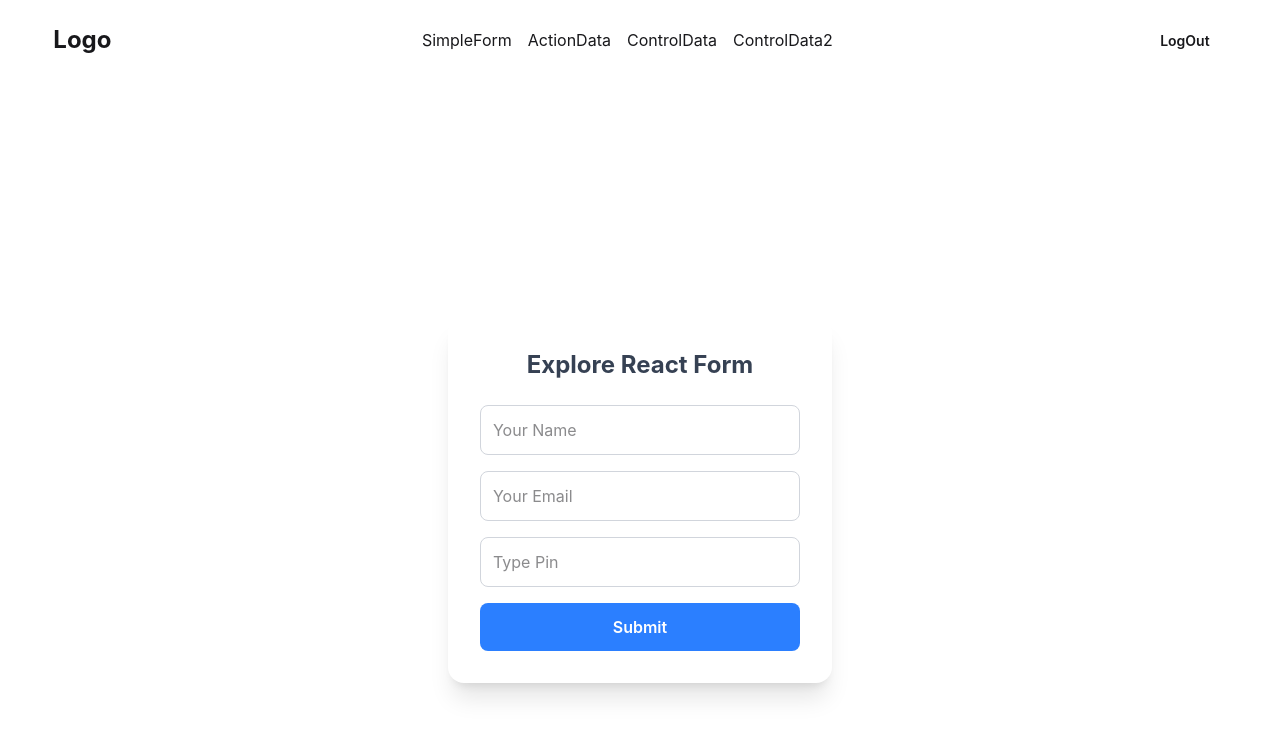
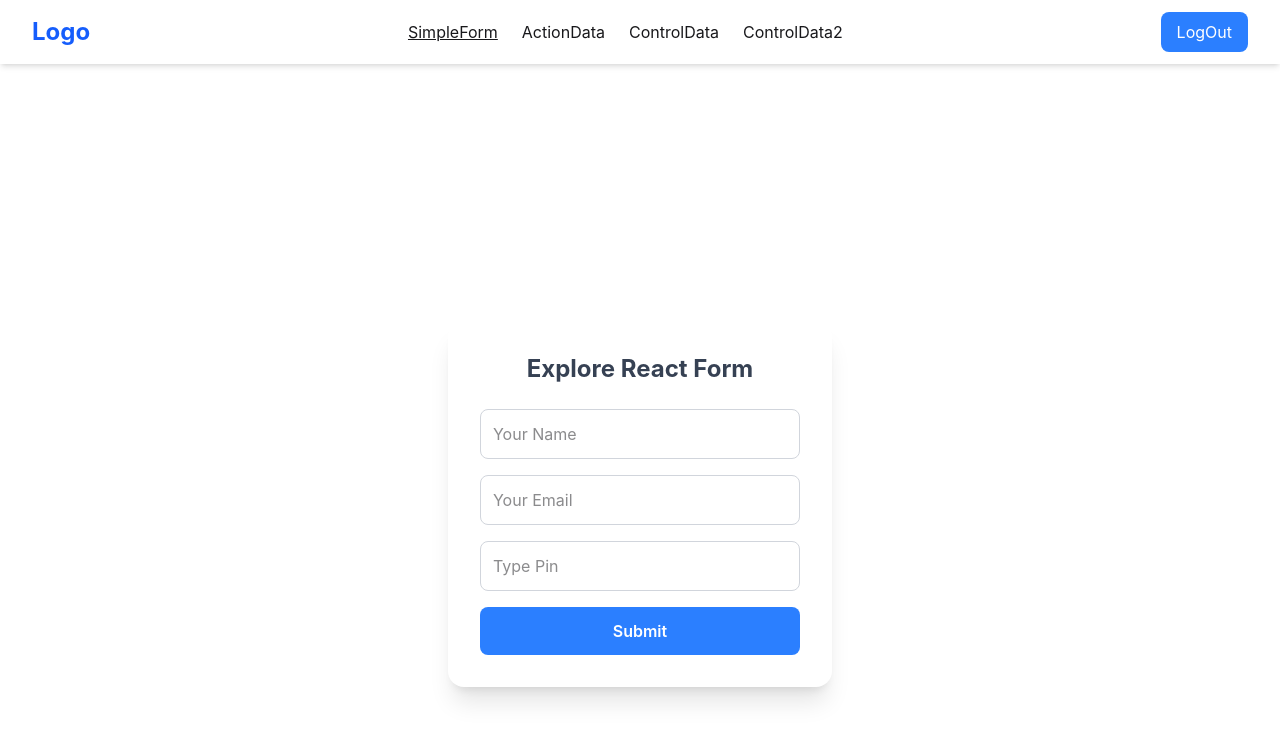
Before and after one commit to asik247/simple-react-form, a React (Vite) app: page / in a window 1280 px wide. Shown: the top 740 px of the page. Built offline with nearby package versions, Linux system fonts and the light colour scheme.

Commit message:
nav code update

```diff
--- a/src/Components/NavBar/NavBar.jsx
+++ b/src/Components/NavBar/NavBar.jsx
@@ -1,25 +1,62 @@
-import React from 'react';
-import { NavLink } from 'react-router';
+import React, { useState } from 'react';
+import { NavLink } from 'react-router'; // as you requested
 
 const NavBar = () => {
+    const [isOpen, setIsOpen] = useState(false);
+
     return (
-        <div className='flex justify-between items-center w-11/12 mx-auto mt-5'>
-            <div className='font-bold text-2xl'>
-                <h1>Logo</h1>
+        <nav className="bg-white shadow-md">
+            <div className="max-w-7xl mx-auto px-4 sm:px-6 lg:px-8">
+                <div className="flex justify-between h-16 items-center">
+
+                    {/* Logo */}
+                    <div className="flex-shrink-0 font-bold text-2xl text-blue-600">
+                        Logo
+                    </div>
+
+                    {/* Desktop Menu */}
+                    <div className="hidden md:flex space-x-6">
+                        <NavLink to="/">SimpleForm</NavLink>
+                        <NavLink to="/action">ActionData</NavLink>
+                        <NavLink to="/controlData">ControlData</NavLink>
+                        <NavLink to="/controlData2">ControlData2</NavLink>
+                    </div>
+
+                    {/* LogOut Button */}
+                    <div className="hidden md:block">
+                        <button className="bg-blue-500 text-white px-4 py-2 rounded-lg hover:bg-blue-600 transition">
+                            LogOut
+                        </button>
+                    </div>
+
+                    {/* Mobile menu button */}
+                    <div className="md:hidden">
+                        <button
+                            onClick={() => setIsOpen(!isOpen)}
+                            className="text-gray-700 focus:outline-none"
+                        >
+                            <svg className="w-6 h-6" fill="none" stroke="currentColor" viewBox="0 0 24 24">
+                                <path strokeLinecap="round" strokeLinejoin="round" strokeWidth="2" d={isOpen ? "M6 18L18 6M6 6l12 12" : "M4 6h16M4 12h16M4 18h16"} />
+                            </svg>
+                        </button>
+                    </div>
+                </div>
             </div>
-            <div>
-                <ul className='flex gap-4'>
-                    <NavLink to={'/'}>SimpleForm</NavLink>
-                    <NavLink to={'action'}>ActionData</NavLink>
-                    <NavLink to={'controlData'}>ControlData</NavLink>
-                    <NavLink to={'controlData2'}>ControlData2</NavLink>
 
-                </ul>
-            </div>
-            <div>
-                <button className='btn btn-ghost'>LogOut</button>
-            </div>
-        </div>
+            {/* Mobile Menu */}
+            {isOpen && (
+                <div className="md:hidden px-6 pb-8 space-y-4 space-x-2">
+                    <NavLink to="/" onClick={() => setIsOpen(false)}>SimpleForm</NavLink>
+                    <NavLink to="/action" onClick={() => setIsOpen(false)}>ActionData</NavLink>
+                    <NavLink to="/controlData" onClick={() => setIsOpen(false)}>ControlData</NavLink>
+                    <NavLink to="/controlData2" onClick={() => setIsOpen(false)}>ControlData2</NavLink>
+
+                    <button className="w-full bg-blue-500 text-white px-4 py-2 rounded-lg hover:bg-blue-600 transition mt-2">
+                        LogOut
+                    </button>
+                </div>
+            )}
+        </nav>
     );
 };
 
--- a/src/index.css
+++ b/src/index.css
@@ -1,2 +1,6 @@
 @import "tailwindcss";
 @plugin "daisyui";
+.active{
+    text-decoration: underline;
+    padding-top: 0px;
+}
```
